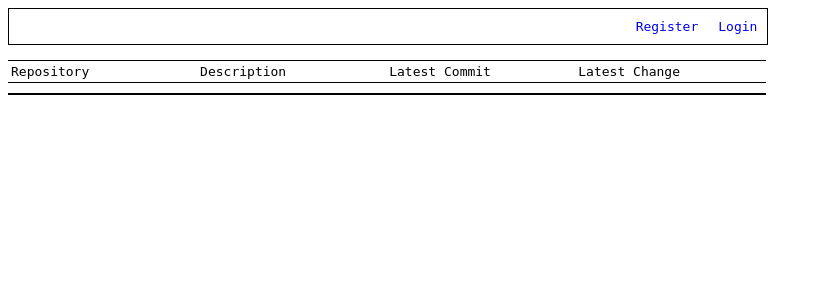
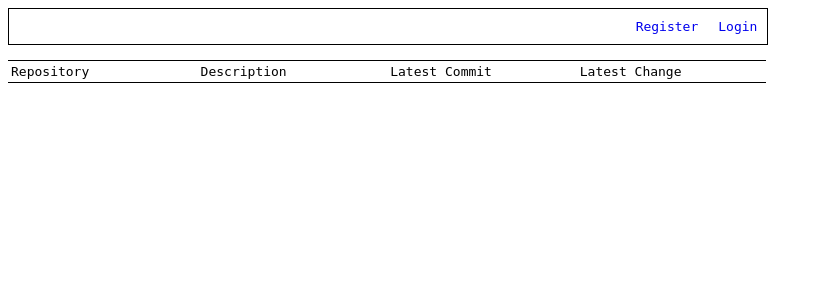
Before and after one commit to weiyiguoyoyo/mfgd, a Django app: page / in a window 1280 px wide. Shown: the top 300 px of the page, without its empty margins (0-823 px from the left). Run offline with Django 3.2, Linux system fonts and the light colour scheme; data that the repository does not hold is empty; parts of the project's set-up code (start-up, migrations or seed data) failed here and were passed over.

Commit message:
More css fixes

```diff
--- a/static/style.css
+++ b/static/style.css
@@ -1,3 +1,7 @@
+/*
+ * General
+ */
+
 * {
     font-family: monospace;
 }
@@ -10,6 +14,10 @@ a:hover {
     text-decoration: underline;
 }
 
+/*
+ * Menu
+ */
+
 /* Navigation bar itself */
 #menu {
     width: 100%;
@@ -20,7 +28,7 @@ a:hover {
 }
 
 /* "Normal" menu items */
-#menu a, span {
+#menu a, #menu span {
     float: left;
     display: block;
     padding: 10px;
@@ -31,6 +39,9 @@ a:hover {
     float: right;
 }
 
+/*
+ * Crumbs navigation
+ */
 .crumbs ol {
     display: flex;
     list-style-type: none;
@@ -56,13 +67,22 @@ a:hover {
     min-width: 12ch;
 }
 
-main table {
+#mfgd-table {
+    border-collapse: collapse;
     border-top: 1px solid black;
     border-bottom: 1px solid black;
     width: 100%;
     table-layout:fixed;
     text-overflow:ellipsis;
     overflow:hidden;
+}
+
+#mfgd-table tr.underline {
+    border-bottom: 1px solid black;
+}
+
+#mfgd-table td {
+    padding: 3px;
 }
 
 main {
--- a/templates/index.html
+++ b/templates/index.html
@@ -5,16 +5,13 @@
 	<br>
 	<main>
         <article>
-        	<table>
-                <tr>
+            <table id="mfgd-table">
+                <tr class="underline">
                     <td>Repository</td>
                     <td>Description</td>
                     <td>Latest Commit</td>
                     <td>Latest Change</td>
                 </tr>
-            </table>
-            <!-- NOTE: Ugly inline css, Jack please fix it, idk how your css works !-->
-            <table style="margin-top: 10px">
                 {% for repo in repositories %}
                 <tr>
                     <td><a href="/{{ repo.name }}/view/{{ repo.default_branch }}">{{ repo.name }}</a></td>
```
Also changed, not shown: templates/tree.html (+7 -1 lines), templates/blob.html (line endings or trailing spaces).
